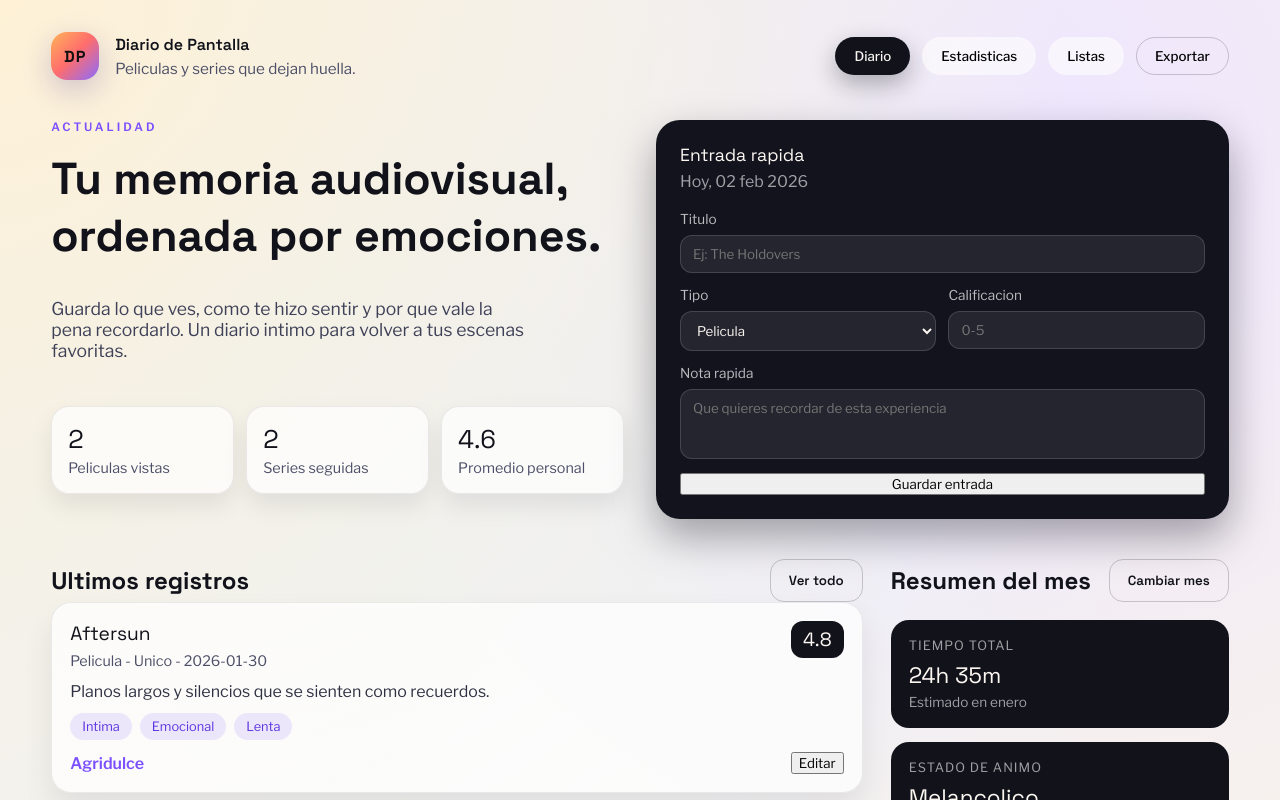
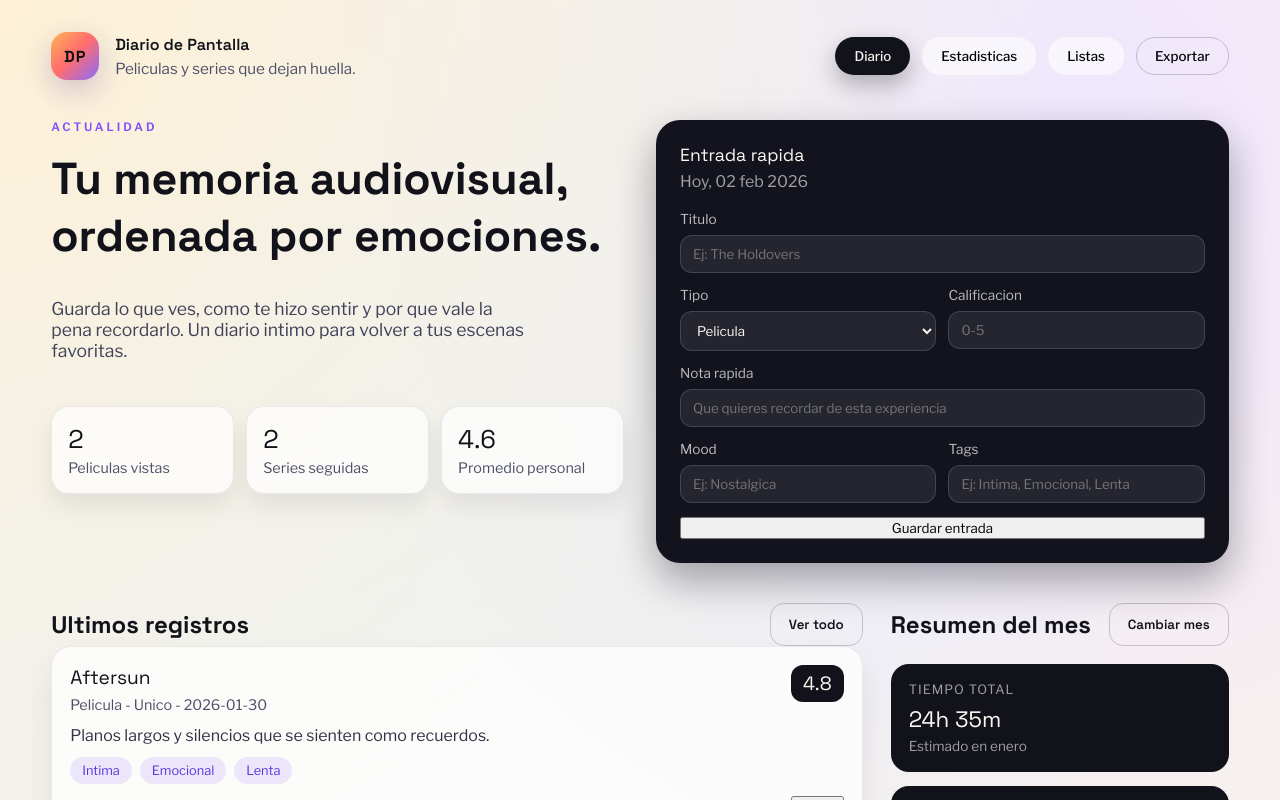
Before and after one commit to Atalaya22/Lista-de-Series, an Angular app: page / in a window 1280 px wide. Shown: the top 800 px of the page. Built offline with nearby package versions, Linux system fonts and the light colour scheme.

Commit message:
Mod y Tags

```diff
--- a/src/app/quick-entry-form/quick-entry-form.component.html
+++ b/src/app/quick-entry-form/quick-entry-form.component.html
@@ -29,10 +29,20 @@
       <textarea
         name="notes"
         [(ngModel)]="notes"
-        rows="3"
+        rows="1"
         placeholder="Que quieres recordar de esta experiencia"
-        style="resize: none;"
+        style="resize: none"
       ></textarea>
+    </div>
+    <div class="field-row">
+      <div class="field">
+        <label>Mood</label>
+        <input name="mood" [(ngModel)]="mood" placeholder="Ej: Nostalgica" />
+      </div>
+      <div class="field">
+        <label>Tags</label>
+        <input name="tags" [(ngModel)]="tags" placeholder="Ej: Intima, Emocional, Lenta" />
+      </div>
     </div>
     <button class="primary full" type="submit">Guardar entrada</button>
   </form>
--- a/src/app/quick-entry-form/quick-entry-form.component.ts
+++ b/src/app/quick-entry-form/quick-entry-form.component.ts
@@ -16,6 +16,8 @@ export class QuickEntryFormComponent {
   type: DiaryEntry['type'] = 'Pelicula';
   rating: string = '';
   notes: string = '';
+  mood: string = '';
+  tags: string = '';
 
   readonly todayLabel: string = new Intl.DateTimeFormat('es-ES', {
     day: '2-digit',
@@ -26,6 +28,11 @@ export class QuickEntryFormComponent {
   saveEntry(): void {
     const title = this.title.trim();
     const notes = this.notes.trim();
+    const mood = this.mood.trim();
+    const tags = this.tags
+      .split(',')
+      .map((tag) => tag.trim())
+      .filter((tag) => tag.length > 0);
     const ratingValue = Number.parseFloat(this.rating);
     const safeRating = Number.isFinite(ratingValue)
       ? Math.min(Math.max(ratingValue, 0), 5)
@@ -42,8 +49,8 @@ export class QuickEntryFormComponent {
       type: this.type,
       date: today.toISOString().split('T')[0],
       rating: safeRating,
-      mood: 'Pendiente',
-      tags: ['Entrada rapida'],
+      mood: mood || 'Pendiente',
+      tags: tags.length > 0 ? tags : ['Entrada rapida'],
       notes: notes || 'Sin nota rapida.',
     };
 
@@ -52,5 +59,7 @@ export class QuickEntryFormComponent {
     this.type = 'Pelicula';
     this.rating = '';
     this.notes = '';
+    this.mood = '';
+    this.tags = '';
   }
 }
```
